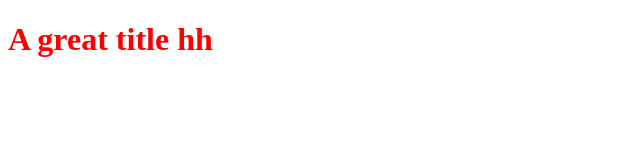
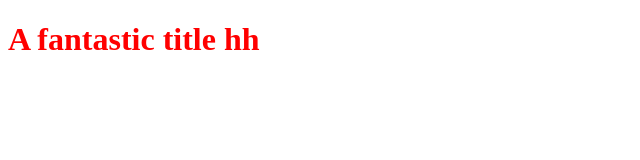
Before and after one commit to Mohamed3171999/OpenclassroomsProject, a plain HTML site: page index.html in a window 1280 px wide. Shown: the whole page, without its empty margins (0-640 px from the left). Drawn offline with Linux system fonts and the light colour scheme.

Commit message:
H1 title change

```diff
--- a/index.html
+++ b/index.html
@@ -5,6 +5,6 @@
     <link rel="stylesheet" type="text/css" href="style.css">
 </head>
 <body>
-    <h1>A great title hh</h1>
+    <h1>A fantastic title hh</h1>
 </body>
 </html>
```
